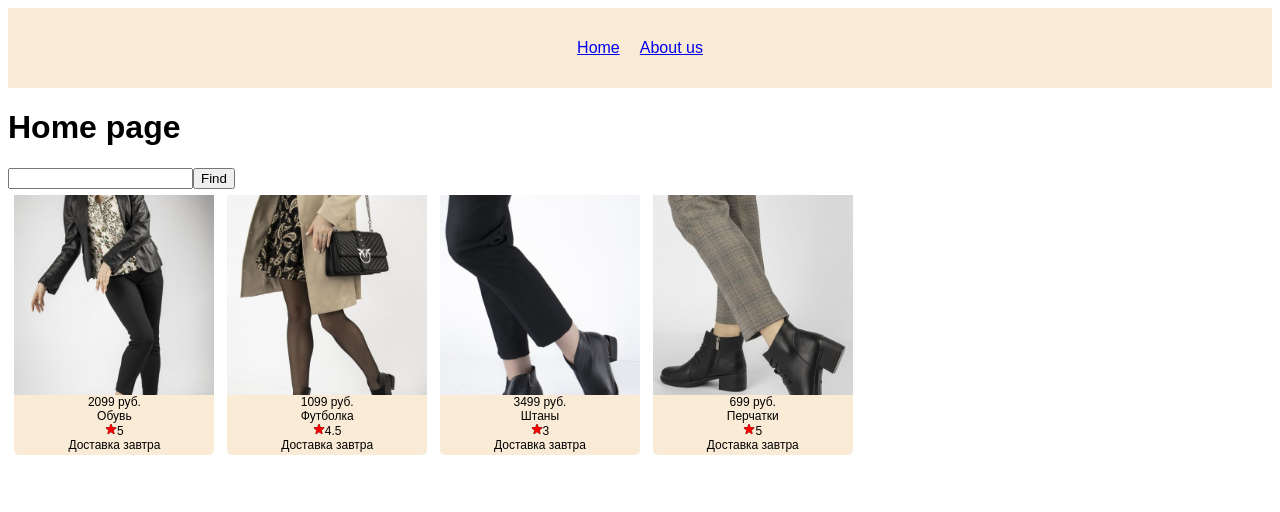
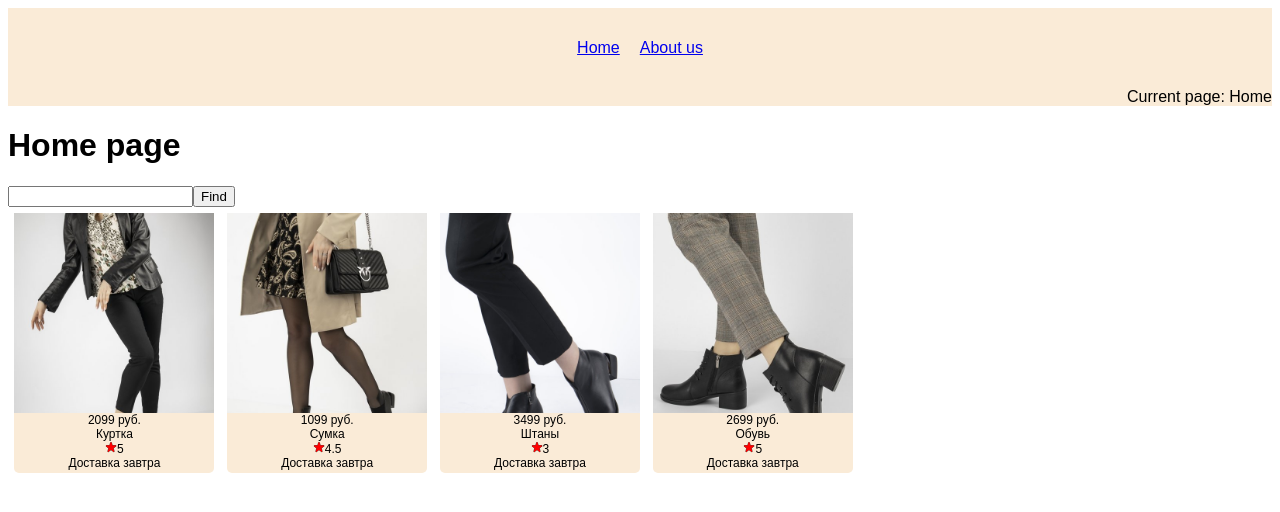
Before and after one commit to capapa/rss-react, a React (Vite) app: page / in a window 1280 px wide. Shown: the top 512 px of the page. Built offline with nearby package versions, Linux system fonts and the light colour scheme.

Commit message:
fix: add current page in header, correct description, add test flag coverage

```diff
--- a/package.json
+++ b/package.json
@@ -7,7 +7,7 @@
     "dev": "vite",
     "build": "tsc && vite build",
     "preview": "vite preview",
-    "test": "vitest",
+    "test": "vitest --coverage",
     "lint": "eslint src/"
   },
   "dependencies": {
@@ -23,6 +23,7 @@
     "@typescript-eslint/eslint-plugin": "^5.55.0",
     "@typescript-eslint/parser": "^5.55.0",
     "@vitejs/plugin-react": "^3.1.0",
+    "@vitest/coverage-c8": "^0.29.7",
     "eslint": "^8.2.0",
     "eslint-config-airbnb": "^19.0.4",
     "eslint-config-airbnb-typescript": "^17.0.0",
--- a/src/components/Layout.tsx
+++ b/src/components/Layout.tsx
@@ -1,11 +1,42 @@
+import { Component } from 'react';
 import { Link, Outlet } from 'react-router-dom';
 
-function Layout() {
+class Layout extends Component<object, object> {
+  render() {
+    let path;
+    switch (window.location.pathname.slice(1)) {
+      case '':
+        path = 'Home';
+        break;
+      case 'about':
+        path = 'About';
+        break;
+      default:
+        path = 'Not found';
+    }
+
     return (
       <>
         <header>
-        <Link to="/">Home</Link>
-        <Link to="/about">About us</Link>
+          <div className='header'>
+          <Link
+            to="/"
+            onClick={() => {
+              this.setState({});
+            }}
+          >
+            Home
+          </Link>
+          <Link
+            to="/about"
+            onClick={() => {
+              this.setState({});
+            }}
+          >
+            About us
+          </Link>
+          </div>
+          <div className="currentPage">Current page: {path}</div>
         </header>
         <main>
           <Outlet />
@@ -13,5 +44,6 @@ function Layout() {
       </>
     );
   }
+}
 
 export default Layout;
--- a/src/data/data.json
+++ b/src/data/data.json
@@ -1,25 +1,25 @@
 [
     {
       "id": 1,
-      "title": "Shoes",
+      "title": "jacket",
       "img": "1.jpg",
       "rate": 5,
       "price": 2099,
-      "description": "Обувь",
+      "description": "Куртка",
       "delivery": "Доставка завтра"
     },
     {
         "id": 2,
-        "title": "t-shirt",
+        "title": "bag",
         "img": "2.jpg",
         "rate": 4.5,
         "price": 1099,
-        "description": "Футболка",
+        "description": "Сумка",
         "delivery": "Доставка завтра"
     },
     {
         "id": 3,
-        "title": "Pants",
+        "title": "pants",
         "img": "3.jpg",
         "rate": 3,
         "price": 3499,
@@ -28,11 +28,11 @@
     },
     {
         "id": 4,
-        "title": "Gloves",
+        "title": "shoes",
         "img": "4.jpg",
         "rate": 5,
-        "price": 699,
-        "description": "Перчатки",
+        "price": 2699,
+        "description": "Обувь",
         "delivery": "Доставка завтра"
     }
   ]
--- a/src/index.css
+++ b/src/index.css
@@ -1,15 +1,23 @@
 body {
   font-family: sans-serif;
 }
+
+.currentPage {
+  text-align: right;
+}
+
 header {
+  background-color: antiquewhite;
+}
+
+.header {
   display: flex;
   justify-content: center;
   align-items: center;
-  background-color: antiquewhite;
   height: 10vh;
 }
 
-header a {
+.header a {
   margin: 0 10px;
 }
 
--- a/vite.config.ts
+++ b/vite.config.ts
@@ -12,5 +12,9 @@ export default defineConfig({
     globals: true,
     environment: 'jsdom',
     setupFiles: ['./src/setupTests.ts'],
+    coverage: {
+      provider: 'c8',
+      all: true,
+    },
   },
 });
```
Also changed, not shown: 2 other files (tests, documents, lock files or other folders). Lines whose indentation alone changed are shown as unchanged.
